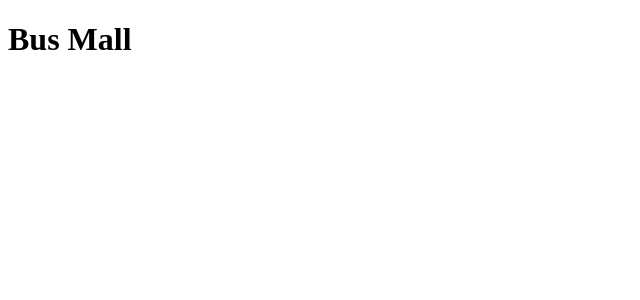
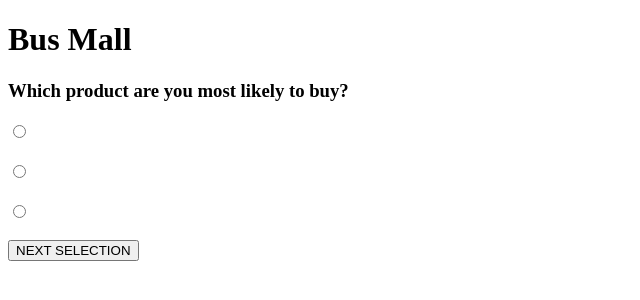
Before and after one commit to thisisjoshford/busMall, a plain HTML site: page index.html in a window 1280 px wide. Shown: the whole page, without its empty margins (0-640 px from the left). Drawn offline with Linux system fonts and the light colour scheme.

Commit message:
index.html basic layout

```diff
--- a/index.html
+++ b/index.html
@@ -6,15 +6,33 @@
     <meta name="viewport" content="width=device-width, initial-scale=1.0">
     <meta http-equiv="X-UA-Compatible" content="ie=edge">
     <link rel="stylesheet" href="style.css">
-    <title>BusMall</title>
+    <title>Bus Mall</title>
 </head>
 
 <body>
     <header>
         <h1>Bus Mall</h1>
+        <h3>Which product are you most likely to buy?</h3>
     </header>
-    <div id="products">
+    <div id="randomBMproductContainers">
+        <div id="randomProduct1">
+            <h2 id="bmProductName1"></h2>
+            <input type="radio" name="bmProduct">
+            <img src="">
+        </div>
+        <div id="randomProduct2">
+            <h2 id="bmProductName2"></h2>
+            <input type="radio" name="bmProduct">
+            <img src="">
+        </div>
+        <div id="randomProduct3">
+            <h2 id="bmProductName3"></h2>
+            <input type="radio" name="bmProduct">
+            <img src="">
+        </div>
     </div>
+    <br>
+    <button>NEXT SELECTION</button>
 
     <script type="module" src="app.js"></script>
 </body>
```
